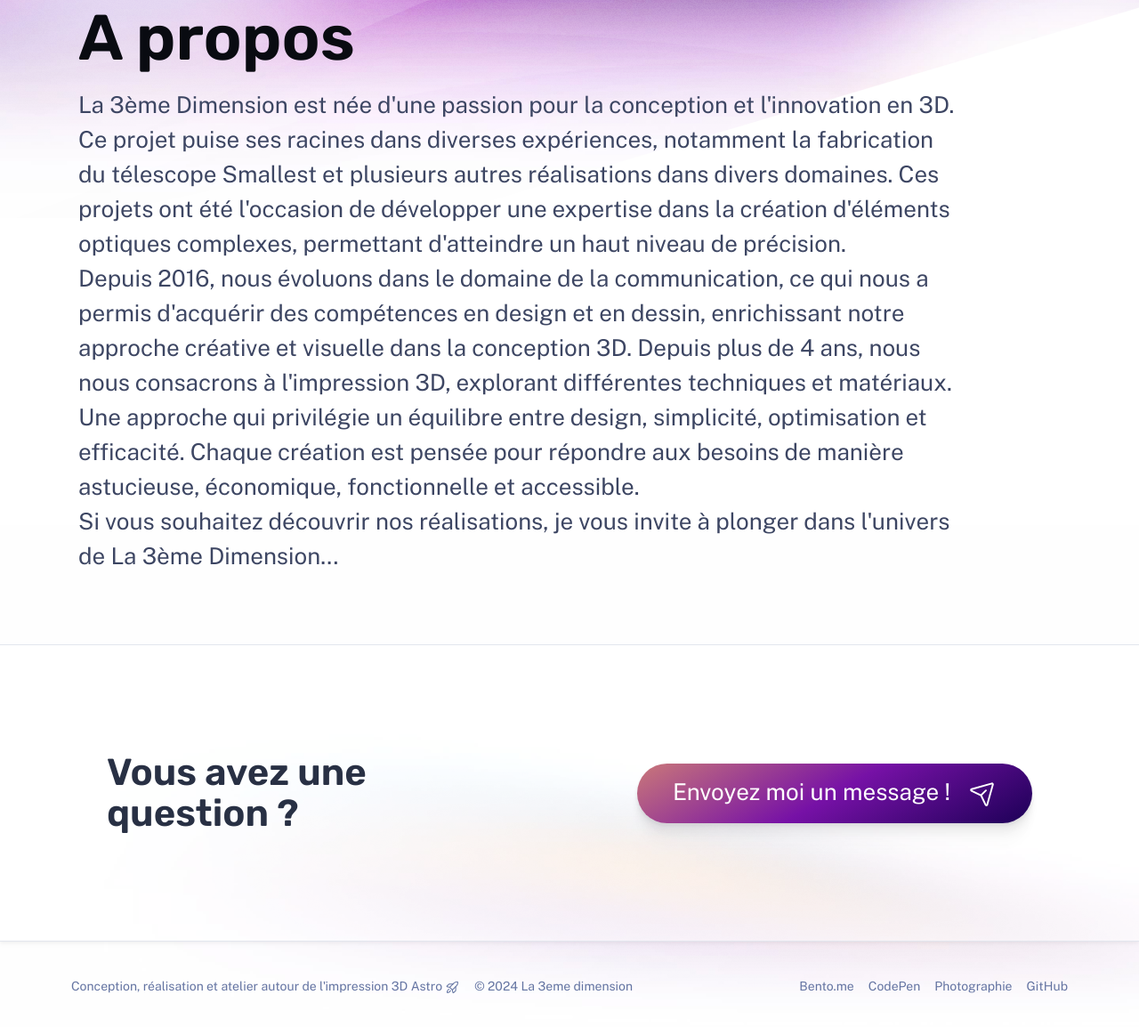
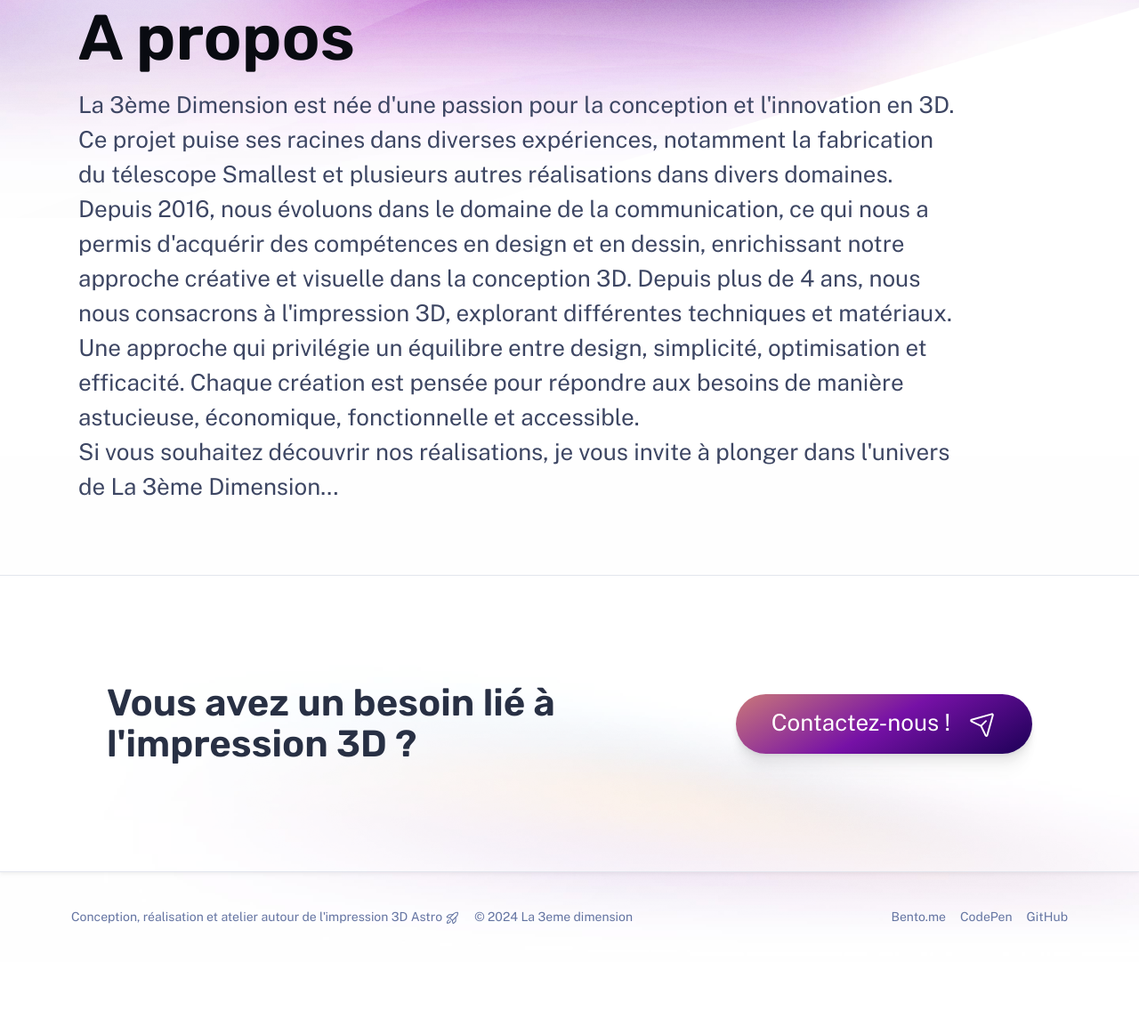
Before and after one commit to La3emedimension/la_3eme_dimension, an Astro site: page /about in a window 1280 px wide. Shown: the part 182-1336 px from the top of the page at 89% size. After the commit the page ends 1263 px from the top, so only its background shows below. Built offline with nearby package versions, Linux system fonts and the light colour scheme; Astro itself is replaced by a stand-in of ours.

Commit message:
upgrade 2024

```diff
--- a/src/components/ContactCTA.astro
+++ b/src/components/ContactCTA.astro
@@ -4,9 +4,9 @@ import Icon from './Icon.astro';
 ---
 
 <aside>
-	<h2>Vous avez une question ?</h2>
+	<h2>Vous avez un besoin lié à l'impression 3D ?</h2>
 	<CallToAction href="mailto:la3emedim@gmail.com">
-		Envoyez moi un message !
+		Contactez-nous !
 		<Icon icon="paper-plane-tilt" size="1.2em" />
 	</CallToAction>
 </aside>
@@ -27,7 +27,7 @@ import Icon from './Icon.astro';
 	h2 {
 		font-size: var(--text-xl);
 		text-align: center;
-		max-width: 15ch;
+		max-width: 20ch;
 	}
 
 	@media (min-width: 50em) {
--- a/src/components/Footer.astro
+++ b/src/components/Footer.astro
@@ -14,7 +14,6 @@ const currentYear = new Date().getFullYear();
 	<p class="socials">
 		<a href="https://bento.me/l3d"> Bento.me</a>
 		<a href="https://codepen.io/Labro-Rapha-l"> CodePen</a>
-		<a href="https://www.flickr.com/photos/104449604@N02/"> Photographie</a>
 		<a href="https://github.com/me"> GitHub</a>
 
 	</p>
--- a/src/pages/about.astro
+++ b/src/pages/about.astro
@@ -9,7 +9,7 @@ import Hero from '../components/Hero.astro';
 	<div class="stack gap-20">
 		<main class="wrapper about">
 			<Hero title="A propos">
-				La 3ème Dimension est née d'une passion pour la conception et l'innovation en 3D. Ce projet puise ses racines dans diverses expériences, notamment la fabrication du télescope Smallest et plusieurs autres réalisations dans divers domaines. Ces projets ont été l'occasion de développer une expertise dans la création d'éléments optiques complexes, permettant d'atteindre un haut niveau de précision.<br>
+				La 3ème Dimension est née d'une passion pour la conception et l'innovation en 3D. Ce projet puise ses racines dans diverses expériences, notamment la fabrication du télescope Smallest et plusieurs autres réalisations dans divers domaines.<br>
 
 					Depuis 2016, nous évoluons dans le domaine de la communication, ce qui nous a permis d'acquérir des compétences en design et en dessin, enrichissant notre approche créative et visuelle dans la conception 3D.
 
```
Also changed, not shown: src/content/work/Smallest.md (+5 -0 lines), public/assets/POS (1).jpg (added), public/assets/POS (2).jpg (added), public/assets/POS (3).jpg (added), 3 other files.
